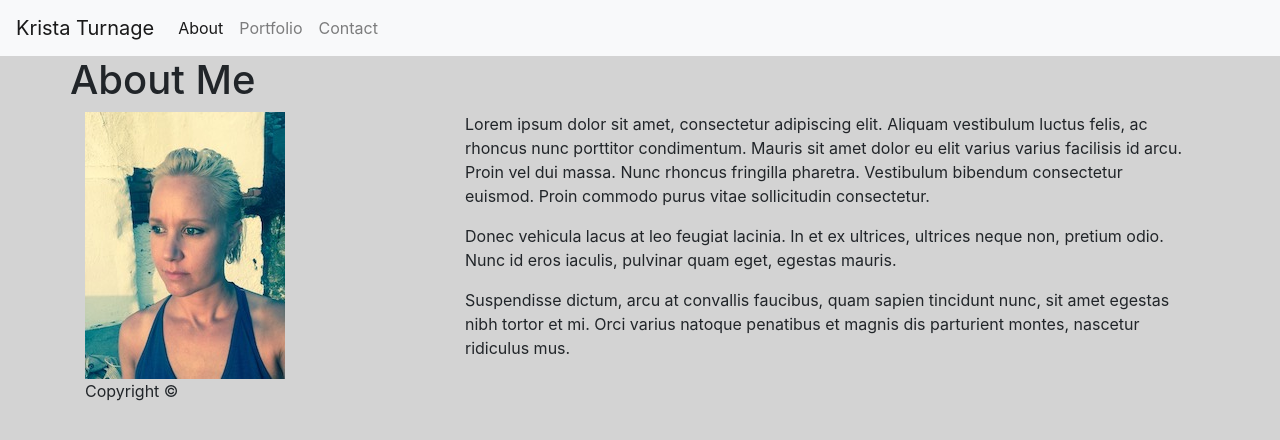
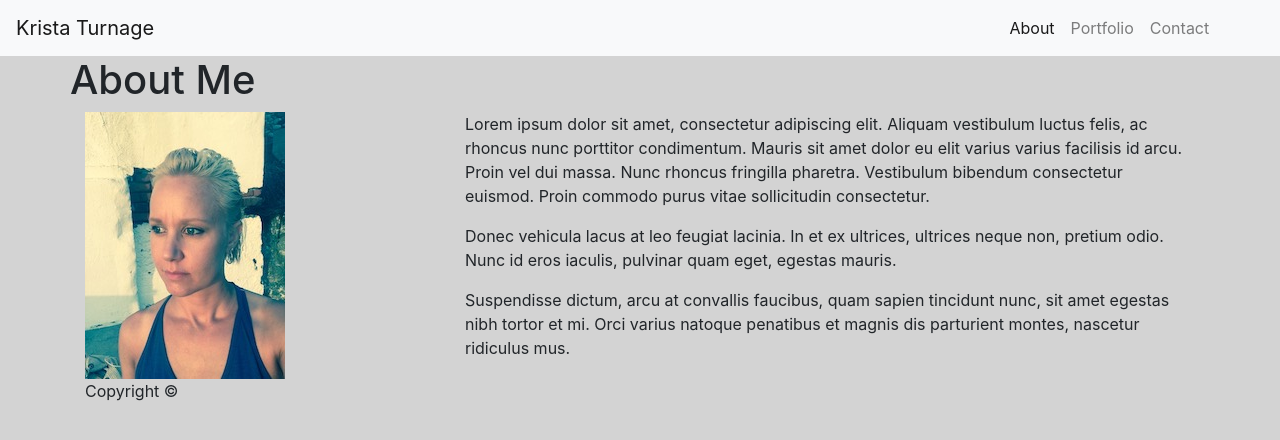
Before and after one commit to KTurnage/Bootstrap-Portfolio, a plain HTML site: page index.html in a window 1280 px wide. Drawn offline with nearby package versions, Linux system fonts and the light colour scheme.

Commit message:
contact links float right

```diff
--- a/index.html
+++ b/index.html
@@ -21,7 +21,7 @@
             <span class="navbar-toggler-icon"></span>
         </button>
         <div class="collapse navbar-collapse" id="navbarNav">
-            <ul class="navbar-nav">
+            <ul class="navbar-nav" id="links">
                 <li class="nav-item active">
                     <a class="nav-link" href="index.html">About <span class="sr-only">(current)</span></a>
                 </li>
--- a/style.css
+++ b/style.css
@@ -1,3 +1,7 @@
 body {
     background-color: lightgrey;
 }
+
+#links {
+    margin-left: 76%;
+}
```
